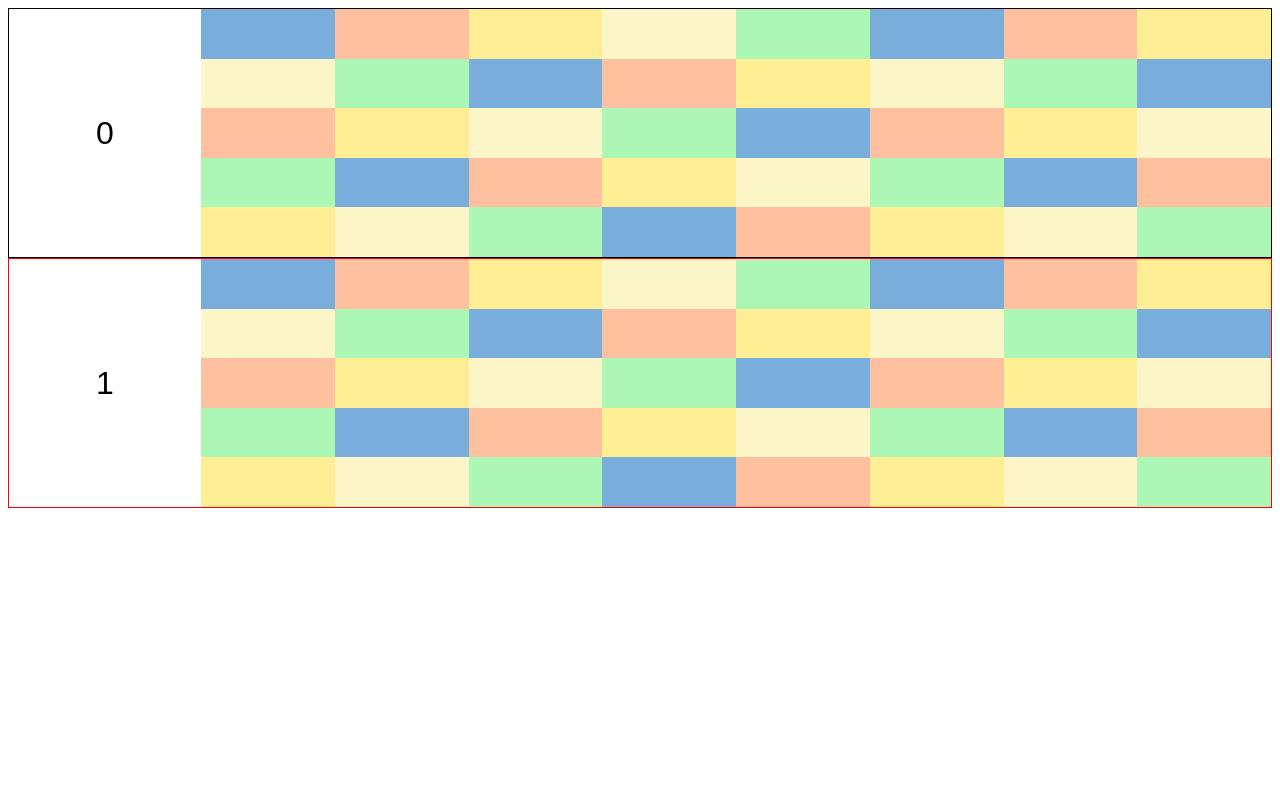
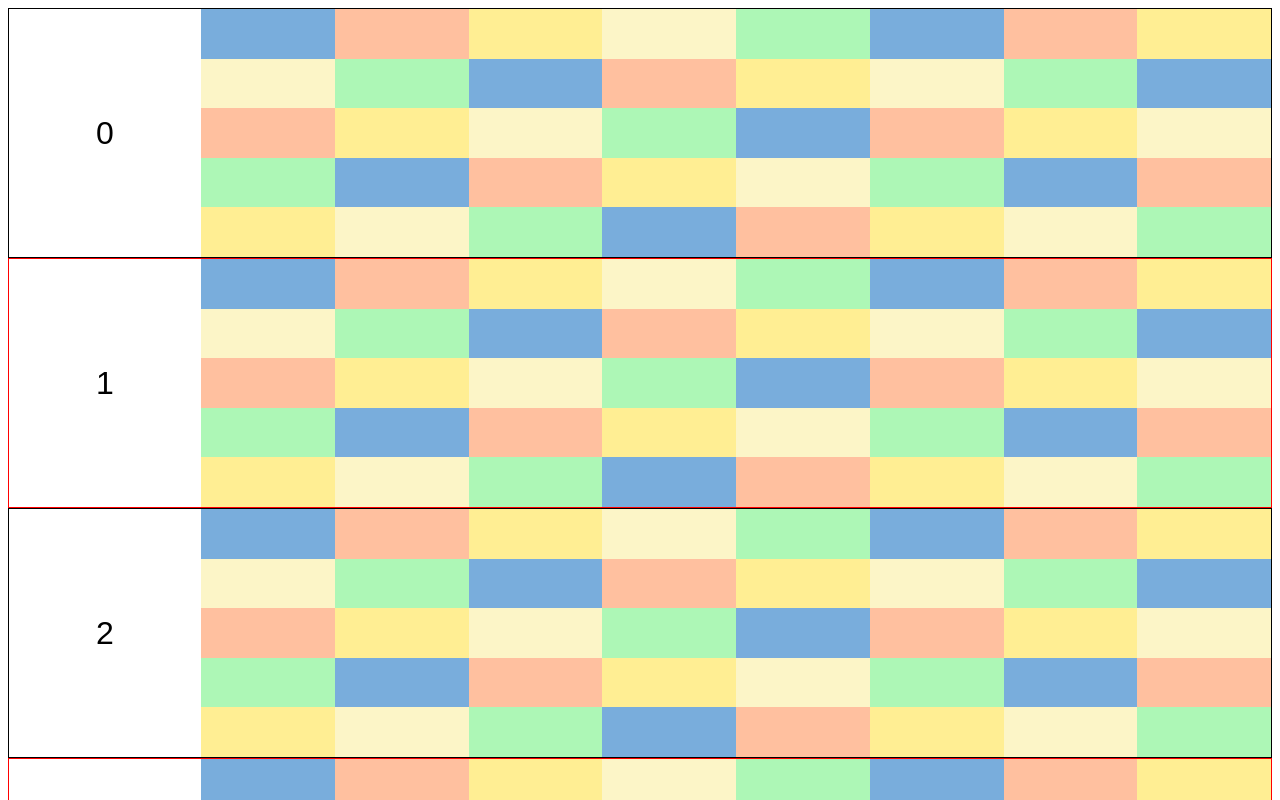
Before and after one commit to madnl/vs-experimental, a React (Create React App) app: page / in a window 1280 px wide. Shown: the top 800 px of the page. Built offline with nearby package versions, Linux system fonts and the light colour scheme.

Commit message:
checkpoint

```diff
--- a/src/ColoredList/index.js
+++ b/src/ColoredList/index.js
@@ -7,7 +7,7 @@ import range from '../util/range';
 import windowViewport from '../viewport/window';
 import type { Item } from '../VirtualizedScroller/interfaces';
 
-const ITEM_COUNT = 2;
+const ITEM_COUNT = 10;
 const COMPLEXITY = 40;
 const HEIGHT = '248px';
 
--- a/src/VirtualizedScroller/Layout.js
+++ b/src/VirtualizedScroller/Layout.js
@@ -1,6 +1,7 @@
 // @flow
 
 import Rectangle from './Rectangle';
+import updateValues from '../util/updateValues';
 
 export default class Layout {
   _rectangles: Map<string, Rectangle>;
@@ -25,4 +26,8 @@ export default class Layout {
   updateRectangle(key: string, rectangle: Rectangle) {
     this._rectangles.set(key, rectangle);
   }
+
+  translateAll(offset: number) {
+    updateValues(this._rectangles, (r) => r.translateBy(offset));
+  }
 }
--- a/src/VirtualizedScroller/index.js
+++ b/src/VirtualizedScroller/index.js
@@ -143,8 +143,11 @@ export default class VirtualizedScroller extends React.Component<Props, State> {
     if (shouldUpdateLayout || updateVisibility) {
       this._updateRenderableItems();
     }
-    console.log('View', stringifyRect(view));
-    displayState(`_update(${updateHeights ? 'H' : ''}${shouldUpdateLayout ? 'L' : ''}${updateVisibility ? 'V' : ''})`, this);
+    // console.log('View', stringifyRect(view));
+    // displayState(
+    //   `_update(${updateHeights ? 'H' : ''}${shouldUpdateLayout ? 'L' : ''}${updateVisibility ? 'V' : ''})`,
+    //   this
+    // );
   };
 
   _scheduleUpdate = createScheduler(window.requestAnimationFrame, this._update);
@@ -154,13 +157,23 @@ export default class VirtualizedScroller extends React.Component<Props, State> {
   };
 
   _updateRenderableItems() {
-    const { items } = this.props;
-    const nextRenderableItems = items
-      .filter(item => this._visibility.has(item.key))
-      .map(item => ({ item, offset: this._layout.rectangleFor(item.key).top }));
+    const { items, viewport } = this.props;
+    let nextRenderableItems = buildRenderableItems(items, this._layout, this._visibility);
+    const forceLayoutNormalization = shouldForceNormalization(items, nextRenderableItems);
+    let scrollOffset = 0;
+    if (forceLayoutNormalization) {
+      scrollOffset = this._normalizeLayout();
+      console.log('Forced normalization', scrollOffset);
+      // Rebuild the renderable items given the new, normalized, layout
+      nextRenderableItems = buildRenderableItems(items, this._layout, this._visibility);
+    }
     this.setState({
       renderableItems: nextRenderableItems
     });
+
+    if (Math.abs(scrollOffset) > 3) {
+      viewport.scrollBy(-scrollOffset);
+    }
   }
 
   _recordHeights() {
@@ -195,6 +208,20 @@ export default class VirtualizedScroller extends React.Component<Props, State> {
     }
   }
 
+  _normalizeLayout() {
+    const { items } = this.props;
+    const firstItem = items[0];
+    const layout = this._layout;
+    if (firstItem) {
+      const offset = layout.rectangleFor(firstItem.key).top;
+      if (offset !== 0) {
+        layout.translateAll(-offset);
+        return offset;
+      }
+    }
+    return 0;
+  }
+
   _getRelativeView() {
     const runwayRect = this._runway && this._runway.getBoundingClientRect();
     return runwayRect && this.props.viewport.getRectangle().translateBy(-runwayRect.top);
@@ -219,6 +246,19 @@ export default class VirtualizedScroller extends React.Component<Props, State> {
   }
 }
 
+const buildRenderableItems = (items, layout, visibleSet) =>
+  items
+    .filter(item => visibleSet.has(item.key))
+    .map(item => ({ item, offset: layout.rectangleFor(item.key).top }));
+
+const shouldForceNormalization = (items, renderableItems) => {
+  const firstItem = items[0];
+  return (
+    !!firstItem &&
+    renderableItems.some(({ item, offset }) => offset < 0 || (item.key === firstItem.key && offset > 0))
+  );
+};
+
 type Callback = () => void;
 type Requester = (callback: Callback) => number;
 
@@ -241,20 +281,23 @@ const createScheduler = (requester: Requester, callback: UpdateOptions => void)
   };
 };
 
-
-const displayState = (label, self, itemArray: ?Item[]) => {
+const displayState = (label, self, itemArray: ?(Item[])) => {
   const items = itemArray || self.props.items;
   const visibility = self._visibility;
   const layout = self._layout;
-  console.log(label,
-    items.map(item => {
-    const r = layout.rectangleFor(item.key);
-    return {
-      key: item.key,
-      r: { top: r.top, bottom: r.bottom },
-      visible: visibility.has(item.key)
-    }
-  }).map(({ key, r, visible }) => `${key}[${visible ? '+' : '-'}] => ${stringifyRect(r)}`));
-}
+  console.log(
+    label,
+    items
+      .map(item => {
+        const r = layout.rectangleFor(item.key);
+        return {
+          key: item.key,
+          r: { top: r.top, bottom: r.bottom },
+          visible: visibility.has(item.key)
+        };
+      })
+      .map(({ key, r, visible }) => `${key}[${visible ? '+' : '-'}] => ${stringifyRect(r)}`)
+  );
+};
 
-const stringifyRect = (r) => `[${Math.round(r.top)}, ${Math.round(r.bottom)})`
+const stringifyRect = r => `[${Math.round(r.top)}, ${Math.round(r.bottom)})`;
--- a/src/VirtualizedScroller/interfaces.js
+++ b/src/VirtualizedScroller/interfaces.js
@@ -10,5 +10,6 @@ export interface Item {
 
 export interface Viewport {
   getRectangle(): Rectangle,
-  listen(listener: () => void): () => void
+  listen(listener: () => void): () => void,
+  scrollBy(offset: number): void
 }
--- /dev/null
+++ b/src/util/updateValues.js
@@ -0,0 +1,7 @@
+// @flow
+
+export default function updateValues<K, V>(m: Map<K, V>, fn: V => V) {
+  m.forEach((v, k) => {
+    m.set(k, fn(v));
+  });
+}
--- a/src/viewport/window.js
+++ b/src/viewport/window.js
@@ -16,5 +16,8 @@ export default (wnd: typeof window = window): Viewport => ({
       wnd.removeEventListener('scroll', onChange);
       wnd.removeEventListener('resize', onChange);
     };
+  },
+  scrollBy(offset) {
+    wnd.scrollBy(0, offset);
   }
 });
```
